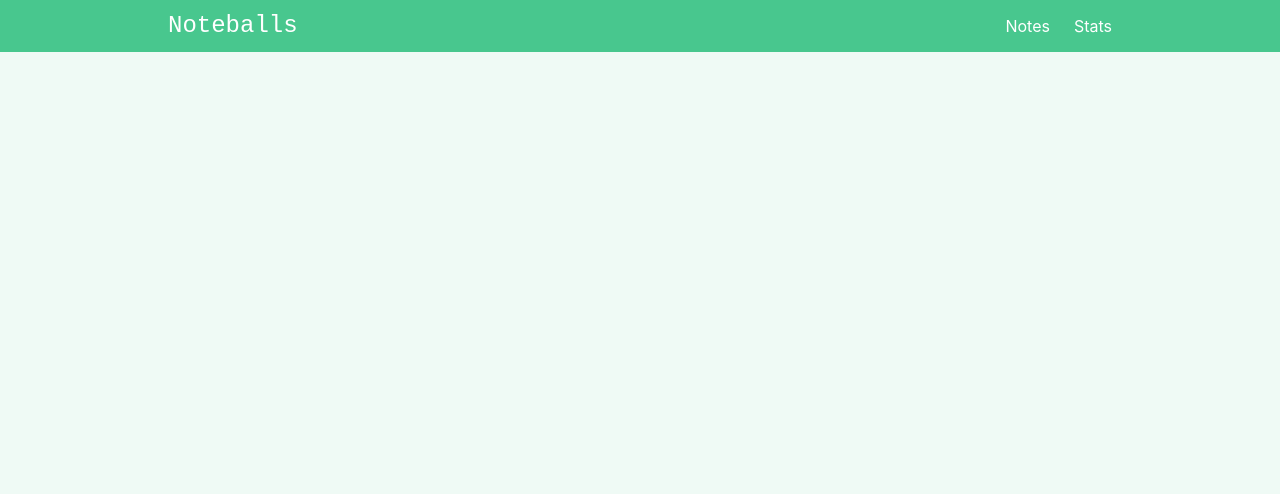
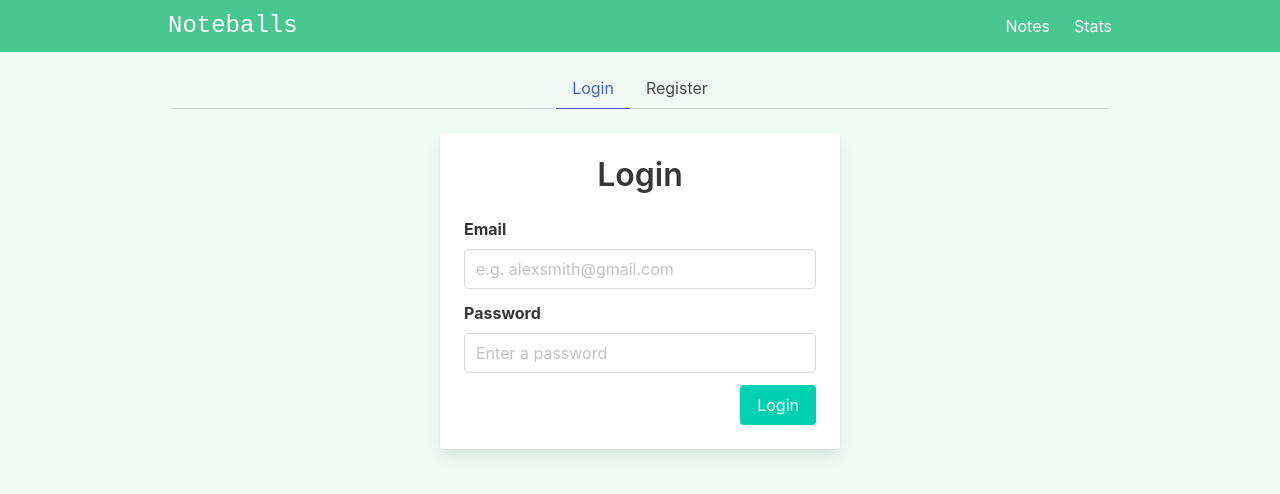
Before and after one commit to Toucannn/Noteballs-app, a Vue app: page /#/auth in a window 1280 px wide. Shown: the top 494 px of the page. Built offline with nearby package versions, Linux system fonts and the light colour scheme; no server answers; the database is empty.

Commit message:
Added firebase authentication

```diff
--- a/src/App.vue
+++ b/src/App.vue
@@ -13,21 +13,21 @@
 */
 
 import NavBar from '@/components/Layout/NavBar.vue'
-import { useStoreNotes } from '@/stores/storeNotes'
+import { useStoreAuth } from '@/stores/storeAuth'
 import { onMounted } from 'vue'
 
 /*
   store
 */
 
-  const storeNotes = useStoreNotes()
+  const storeAuth = useStoreAuth()
 
 /*
   mounted
 */
 
 onMounted(() => {
-  storeNotes .getNotes()
+  storeAuth.init()
 })
 
 </script>
--- a/src/components/Layout/NavBar.vue
+++ b/src/components/Layout/NavBar.vue
@@ -32,6 +32,15 @@
               :class="{ 'is-active' : showMobileNav }"
               ref="navbarMenuRef"
             >
+                <div class="navbar-start">
+                    <button
+                        v-if="storeAuth.user.id"
+                        @click="logout"
+                        class="button is-small is-info mt-3 ml-3"
+                    >
+                        Log out {{ storeAuth.user.email }}
+                    </button>
+                </div>
                 <div class="navbar-end">
                     <RouterLink
                         @click="showMobileNav = false"
@@ -62,6 +71,13 @@
 
     import { ref } from 'vue'
     import { onClickOutside } from '@vueuse/core'
+    import { useStoreAuth } from '@/stores/storeAuth'
+
+/*
+    store
+*/
+
+    const storeAuth = useStoreAuth()
 
 /*
     mobile nav
@@ -81,6 +97,16 @@
     }, {
         ignore: [navbarBurgerRef]
     })
+
+/*
+    logout
+*/
+
+    function logout() {
+        showMobileNav.value = false
+        storeAuth.logoutUser()
+    }
+
 </script>
 
 <style>
--- a/src/js/firebase.js
+++ b/src/js/firebase.js
@@ -1,18 +1,21 @@
-import { initializeApp } from "firebase/app"
-import { getFirestore } from "firebase/firestore"
+import { initializeApp } from 'firebase/app'
+import { getFirestore } from 'firebase/firestore'
+import { getAuth } from 'firebase/auth'
 
 const firebaseConfig = {
-  apiKey: "AIzaSyAB2BZnmgqzPS1WKaTCizxdrHCFDuhxPV8",
-  authDomain: "noteballs-d7958.firebaseapp.com",
-  projectId: "noteballs-d7958",
-  storageBucket: "noteballs-d7958.appspot.com",
-  messagingSenderId: "165482835835",
-  appId: "1:165482835835:web:5fe550ae56368bd38c17de"
+  apiKey: 'AIzaSyAB2BZnmgqzPS1WKaTCizxdrHCFDuhxPV8',
+  authDomain: 'noteballs-d7958.firebaseapp.com',
+  projectId: 'noteballs-d7958',
+  storageBucket: 'noteballs-d7958.appspot.com',
+  messagingSenderId: '165482835835',
+  appId: '1:165482835835:web:5fe550ae56368bd38c17de'
 }
 
 const app = initializeApp(firebaseConfig)
 const db = getFirestore(app)
+const auth = getAuth(app)
 
 export {
-    db
+    db,
+    auth
 }
--- a/src/main.js
+++ b/src/main.js
@@ -1,9 +1,15 @@
-import { createApp } from 'vue'
+import { createApp, markRaw } from 'vue'
 import { createPinia } from 'pinia'
 import App from './App.vue'
 import router from '@/router'
 
+const pinia = createPinia()
+
+pinia.use(({ store }) => {
+    store.router = markRaw(router)
+})
+
 createApp(App)
-    .use(createPinia())
+    .use(pinia)
     .use(router)
     .mount('#app')
--- a/src/router/index.js
+++ b/src/router/index.js
@@ -2,6 +2,7 @@
 import ViewNotes from '@/views/ViewNotes.vue'
 import ViewEditNote from '@/views/ViewEditNote.vue'
 import ViewStats from '@/views/ViewStats.vue'
+import ViewAuth from '@/views/ViewAuth.vue'
 
 const routes = [
     {
@@ -18,6 +19,11 @@
         path:'/stats',
         name: 'stats',
         component: ViewStats
+    },
+    {
+        path:'/auth',
+        name: 'auth',
+        component: ViewAuth
     }
 ]
 
--- /dev/null
+++ b/src/stores/storeAuth.js
@@ -0,0 +1,48 @@
+import { defineStore } from 'pinia'
+import { createUserWithEmailAndPassword, signInWithEmailAndPassword, signOut,onAuthStateChanged } from 'firebase/auth'
+import { auth } from '@/js/firebase'
+
+export const useStoreAuth = defineStore('storeAuth', {
+  state: () => {
+    return {
+        user: {}
+    }
+  },
+  actions: {
+    init() {
+        onAuthStateChanged(auth, (user) => {
+            if (user) {
+              this.user.id = user.uid
+              this.user.email = user.email
+              this.router.push('/')
+            } else {
+              this.user = {}
+              this.router.replace('/auth')
+            }
+          })
+    },
+    registerUser(credentials) {
+        createUserWithEmailAndPassword(auth, credentials.email, credentials.password).then((userCredential) => {
+            const user = userCredential.user
+            // console.log('user:', user)
+        }).catch((error) => {
+            // console.log('error.message', error.message)
+        })
+    },
+    loginUser(credentials) {
+        signInWithEmailAndPassword(auth, credentials.email, credentials.password).then((userCredential) => {
+          const user = userCredential.user
+        //   console.log('user: ', user)
+        }).catch((error) => {
+            // console.log('error.message: ', error.message)
+        })
+    },
+    logoutUser() {
+        signOut(auth).then(() => {
+            // console.log('User signed out')
+          }).catch((error) => {
+            // console.log(error.message)
+          })
+    }
+}
+})
--- /dev/null
+++ b/src/views/ViewAuth.vue
@@ -0,0 +1,126 @@
+<template>
+    <div class="auth">
+        <div class="tabs is-centered">
+            <ul>
+                <li
+                  :class="{ 'is-active' : !register }"
+                >
+                    <a @click.prevent="register = false" >Login</a>
+                </li>
+                <li
+                  :class="{ 'is-active' : register }"
+                >
+                    <a @click.prevent="register = true">Register</a>
+                </li>
+            </ul>
+        </div>
+        <div class="card auth-form">
+            <div class="card-content">
+                <div class="title has-text-centered">
+                    {{ formTitle }}
+                </div>
+
+                <form
+                    @submit.prevent="onSubmit"
+                >
+                    <div class="field">
+                        <label class="label">Email</label>
+                        <div class="control">
+                            <input
+                                v-model="credentials.email"
+                                class="input"
+                                placeholder="e.g. alexsmith@gmail.com"
+                                type="email"
+                            >
+                        </div>
+                    </div>
+
+                    <div class="field">
+                        <label class="label">Password</label>
+                        <div class="control">
+                            <input
+                                v-model="credentials.password"
+                                class="input"
+                                placeholder="Enter a password"
+                                type="password"
+                            >
+                        </div>
+                    </div>
+
+                    <div class="field is-grouped is-grouped-right">
+                        <p class="control">
+                            <button class="button is-primary">
+                                {{ formTitle }}
+                            </button>
+                        </p>
+                    </div>
+                </form>
+
+            </div>
+        </div>
+    </div>
+</template>
+
+<script setup>
+/*
+    imports
+*/
+
+    import { ref, computed, reactive } from 'vue'
+    import { useStoreAuth } from '@/stores/storeAuth'
+
+/*
+    store
+*/
+
+    const storeAuth = useStoreAuth()
+
+/*
+    register / login
+*/
+
+    const register = ref(false)
+
+/*
+    form title
+*/
+
+    const formTitle = computed(() => {
+        return register.value ? 'Register' : 'Login'
+    })
+
+/*
+    credentials
+*/
+
+    const credentials = reactive({
+        email: '',
+        password: ''
+    })
+
+/*
+    submit
+*/
+
+    function onSubmit() {
+        if (!credentials.email || !credentials.password) {
+            alert('Please enter an email and password!')
+        }
+        else {
+            if (register.value) {
+                storeAuth.registerUser(credentials)
+            }
+            else {
+                storeAuth.loginUser(credentials)
+            }
+        }
+    }
+
+</script>
+
+<style>
+.auth-form {
+    max-width: 400px;
+    margin: 0 auto;
+}
+</style>
--- a/src/views/ViewNotes.vue
+++ b/src/views/ViewNotes.vue
@@ -48,7 +48,7 @@
     imports
 */
 
-    import { ref } from 'vue'
+    import { ref, onMounted } from 'vue'
     import Note from '@/components/Notes/Note.vue'
     import AddEditNote from '@/components/Notes/AddEditNote.vue'
     import { useStoreNotes } from '@/stores/storeNotes'
@@ -79,4 +79,12 @@
 
 useWatchCharacters(newNote)
 
+/*
+  mounted
+*/
+
+onMounted(() => {
+  storeNotes .getNotes()
+})
+
 </script>
```
